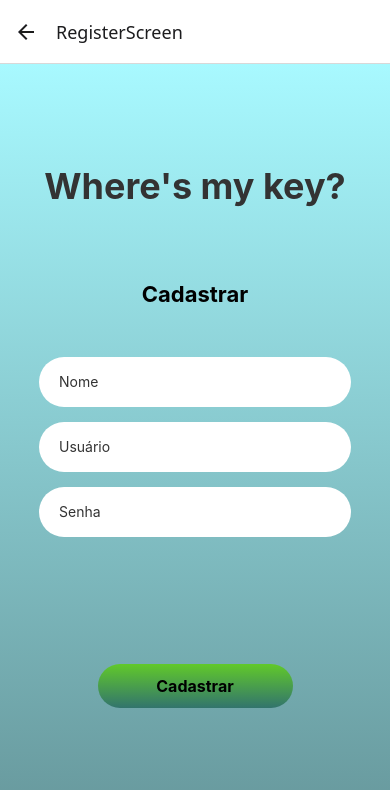
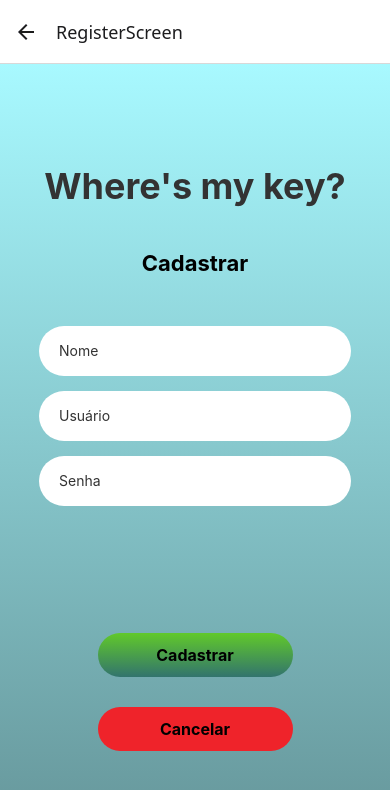
Before and after one commit to vialsa/Where-my-key, a React Native app: screen /RegisterScreen in a window 390 px wide. Shown: the top 790 px of the page. Built offline with nearby package versions, Linux system fonts and the light colour scheme.

Commit message:
Atualizações

```diff
--- a/src/components/screens/AddKeyScreen/index.tsx
+++ b/src/components/screens/AddKeyScreen/index.tsx
@@ -8,7 +8,6 @@ import Input from '../../inputs/input';
 import Button from '../../buttons/button';
 import stylesGlobal from '../../styles/global';
 import styles from './styles';
-import Title from '../../titles/title';
 
 export default function ModalKeyScreen() {
   const navigation = useNavigation<NativeStackNavigationProp<RootStackParamList>>();
--- a/src/components/screens/ForgotPasswordScreen/index.tsx
+++ b/src/components/screens/ForgotPasswordScreen/index.tsx
@@ -1,5 +1,5 @@
 import React, { useState } from 'react';
-import { View, Text, Alert } from 'react-native';
+import { View, Text, Alert, KeyboardAvoidingView,Platform,ScrollView,TouchableWithoutFeedback,Keyboard,} from 'react-native';
 import { LinearGradient } from 'expo-linear-gradient';
 import { useNavigation } from '@react-navigation/native';
 import { NativeStackNavigationProp } from '@react-navigation/native-stack';
@@ -42,6 +42,15 @@ export default function ForgotPasswordScreen() {
   };
 
   return (
+    <KeyboardAvoidingView
+    style={{ flex: 1 }}
+    behavior={Platform.OS === 'ios' ? 'padding' : 'height'}
+    >
+      <TouchableWithoutFeedback onPress={Keyboard.dismiss}>
+        <ScrollView
+          contentContainerStyle={{ flexGrow: 1 }}
+          keyboardShouldPersistTaps="handled"
+        >
           <LinearGradient
             colors={['#A8F9FF', '#659599']}
             start={{ x: 0, y: 0 }}
@@ -56,5 +65,8 @@ export default function ForgotPasswordScreen() {
             <Button text="Alterar" type="primary" onPress={handleForgotPassword} style={{ marginTop: 50 }} />
             <Button text="Cancelar" type="danger" onPress={() => navigation.navigate('LoginScreen')} style={{ marginTop: 10 }} />
           </LinearGradient>
+        </ScrollView>
+      </TouchableWithoutFeedback>
+    </KeyboardAvoidingView>
   );
 }
--- a/src/components/screens/RegisterScreen/index.tsx
+++ b/src/components/screens/RegisterScreen/index.tsx
@@ -1,5 +1,5 @@
 import React, { useState } from 'react';
-import { View, Text, Alert } from 'react-native';
+import { View, Text, Alert, KeyboardAvoidingView,Platform,ScrollView,TouchableWithoutFeedback,Keyboard, } from 'react-native';
 import { LinearGradient } from 'expo-linear-gradient';
 import { useNavigation } from '@react-navigation/native';
 import { NativeStackNavigationProp } from '@react-navigation/native-stack';
@@ -37,6 +37,15 @@ export default function RegisterScreen() {
   };
 
   return (
+    <KeyboardAvoidingView
+    style={{ flex: 1 }}
+    behavior={Platform.OS === 'ios' ? 'padding' : 'height'}
+    >
+      <TouchableWithoutFeedback onPress={Keyboard.dismiss}>
+        <ScrollView
+          contentContainerStyle={{ flexGrow: 1 }}
+          keyboardShouldPersistTaps="handled"
+        >
           <LinearGradient
             colors={['#A8F9FF', '#659599']}
             start={{ x: 0, y: 0 }}
@@ -49,6 +58,10 @@ export default function RegisterScreen() {
             <Input placeholder="Usuário" value={username} onChangeText={setUsername} />
             <Input placeholder="Senha" value={password} onChangeText={setPassword} secureTextEntry />
             <Button text="Cadastrar" type="primary" onPress={handleRegister} style={{ marginTop: 50 }} />
+            <Button text="Cancelar" type="danger" onPress={() => navigation.navigate('LoginScreen')} style={{ marginTop: 10 }} />
           </LinearGradient>
+        </ScrollView>
+      </TouchableWithoutFeedback>
+    </KeyboardAvoidingView>
   );
 }
--- a/src/context/authContext.tsx
+++ b/src/context/authContext.tsx
@@ -40,8 +40,6 @@ export function AuthProvider({ children }: { children: ReactNode }) {
         } else {
           Alert.alert('Erro', 'Usuário ou senha inválidos.');
         }
-      } else {
-        Alert.alert('Erro', 'Nenhum usuário registrado.');
       }
     } catch (error) {
       Alert.alert('Erro no Login', 'Não foi possível realizar o login.');
@@ -72,8 +70,6 @@ export function AuthProvider({ children }: { children: ReactNode }) {
         } else {
           Alert.alert('Erro', 'Usuário não encontrado.');
         }
-      } else {
-        Alert.alert('Erro', 'Nenhum usuário registrado.');
       }
     } catch (e) {
       Alert.alert('Erro', 'Não foi possível alterar a senha.');
```
Lines whose indentation alone changed are shown as unchanged.
